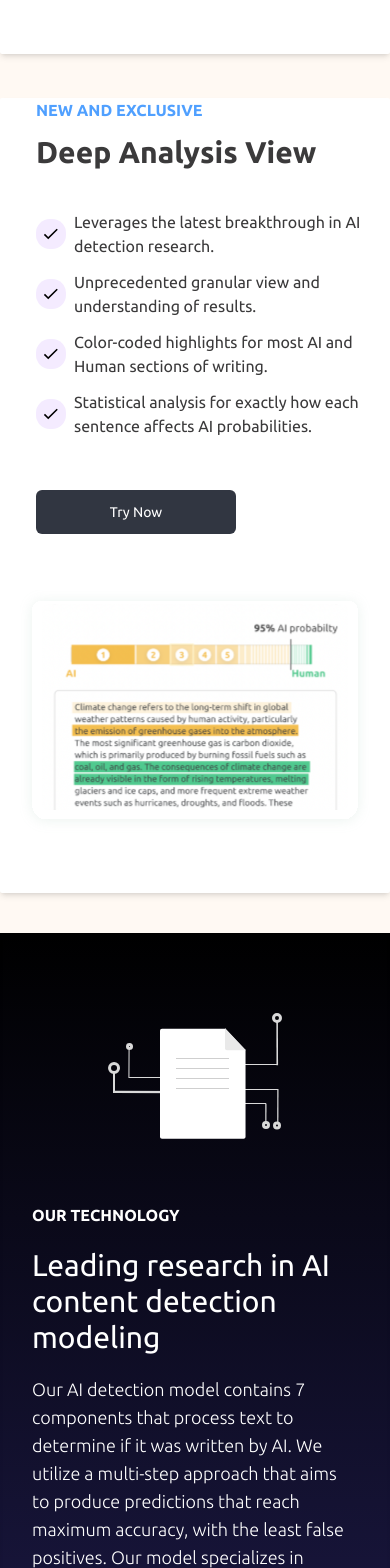
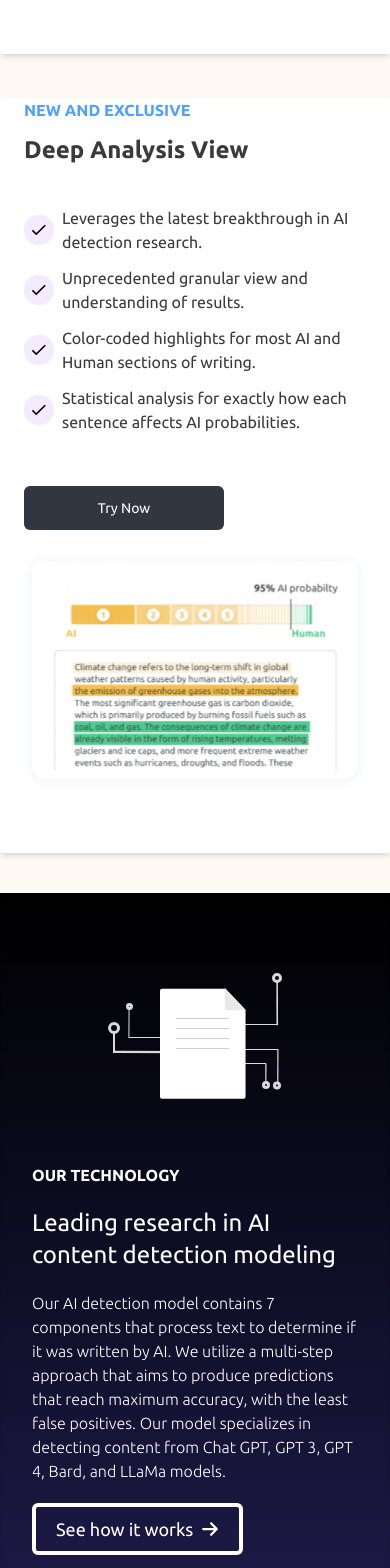
Before and after one commit to ayezabashir/gpt-zero, a React (Vite) app: page / in a window 390 px wide. Shown: the part 2000-3568 px from the top of the page. Built offline with nearby package versions, Linux system fonts and the light colour scheme.

Commit message:
styles update

```diff
--- a/src/assets/data/data.js
+++ b/src/assets/data/data.js
@@ -201,8 +201,7 @@ export const plansData = [
             "300,000 words per month",
             "Everything in Essential",
             "Premium view",
-            "Plagiarism Scanning",
-            "Writing Feedback"
+            "Plagiarism Scanning"
         ]
     },
 ]
--- a/src/components/footer/Footer.jsx
+++ b/src/components/footer/Footer.jsx
@@ -1,9 +1,9 @@
-import { IoLogoLinkedin, IoLogoTwitter } from "react-icons/io"
+import { IoLogoLinkedin, IoLogoTwitter } from "react-icons/io";
 import { FaFacebook } from "react-icons/fa6";
 
 const Footer = () => {
   return (
-        <div className="relative bottom-0 my-28 container">
+    <div className="relative bottom-0 my-10 container">
       <ul className="text-txt-black flex justify-evenly items-center flex-wrap">
         <li>© 2023-2024 GPTZero |</li>
         <li className="underline">Contact Us |</li>
@@ -13,7 +13,7 @@ const Footer = () => {
         <li className="underline">Cookie Policy |</li>
         <li className="underline">Privacy Policy |</li>
         <li className="underline">Terms of Use |</li>
-                <li >Powered by AWS </li>
+        <li>Powered by AWS </li>
       </ul>
       <div className="text-txt-black mt-5 flex justify-center gap-2 items-center">
         Follow us on :
@@ -24,7 +24,7 @@ const Footer = () => {
         </div>
       </div>
     </div>
-    )
-}
+  );
+};
 
-export default Footer
+export default Footer;
--- a/src/components/leadingResearch/Leading.jsx
+++ b/src/components/leadingResearch/Leading.jsx
@@ -1,4 +1,4 @@
-import { FaArrowRight } from "react-icons/fa6"
+import { FaArrowRight } from "react-icons/fa6";
 
 const Leading = () => {
   return (
@@ -8,14 +8,27 @@ const Leading = () => {
           <img className="mx-auto mb-16 md:m-0" src="/tech.svg" alt="" />
           <div className="text-white md:text-right md:pl-[10%] md:flex flex-col justify-between items-end">
             <h1 className="text-base font-bold mb-5"> OUR TECHNOLOGY</h1>
-                        <h2 className="text-3xl mb-5"> Leading research in AI content detection modeling</h2>
-                        <p className="text-lg font-light"> Our AI detection model contains 7 components that process text to determine if it was written by AI. We utilize a multi-step approach that aims to produce predictions that reach maximum accuracy, with the least false positives. Our model specializes in detecting content from Chat GPT, GPT 3, GPT 4, Bard, and LLaMa models.</p>
-                        <button className="text-xl border-4 gap-2 mt-5 px-5 py-3 rounded-md flex items-center justify-between">See how it works <FaArrowRight /> </button>
+            <h2 className="md:text-3xl text-2xl mb-5">
+              {" "}
+              Leading research in AI content detection modeling
+            </h2>
+            <p className="md:text-lg text-base font-light">
+              {" "}
+              Our AI detection model contains 7 components that process text to
+              determine if it was written by AI. We utilize a multi-step
+              approach that aims to produce predictions that reach maximum
+              accuracy, with the least false positives. Our model specializes in
+              detecting content from Chat GPT, GPT 3, GPT 4, Bard, and LLaMa
+              models.
+            </p>
+            <button className="md:text-xl text-lg border-4 gap-2 mt-5 px-5 md:py-3 py-2 rounded-md flex items-center justify-between">
+              See how it works <FaArrowRight />{" "}
+            </button>
           </div>
         </div>
       </div>
     </>
-    )
-}
+  );
+};
 
-export default Leading
+export default Leading;
--- a/src/components/newsexclusve/NewsExclusive.jsx
+++ b/src/components/newsexclusve/NewsExclusive.jsx
@@ -1,9 +1,11 @@
 const NewsExclusive = () => {
   return (
     <div className="md:w-[85%] mx-auto shadow-md rounded-sm bg-white z-50 opacity-100 relative my-10 pb-10 md:flex items-center justify-between ">
-            <div className="md:w-[65%] m-9 mt-11 mr-2">
+      <div className="md:w-[65%] md:m-9 ml-6 mt-11 mr-2">
         <h2 className="text-blue font-bold text-base">NEW AND EXCLUSIVE</h2>
-                <h3 className="text-txt-black mt-3 mb-5 text-3xl font-bold">Deep Analysis View</h3>
+        <h3 className="text-txt-black mt-3 mb-5 md:text-3xl text-2xl font-bold">
+          Deep Analysis View
+        </h3>
         <ul className="mt-10">
           <li className="flex gap-2 mb-3 text-txt-black items-center">
             <img src="/check.svg" alt="" />
@@ -19,15 +21,21 @@ const NewsExclusive = () => {
           </li>
           <li className="flex gap-2 mb-3 text-txt-black items-center">
             <img src="/check.svg" alt="" />
-                        Statistical analysis for exactly how each sentence affects AI probabilities.
+            Statistical analysis for exactly how each sentence affects AI
+            probabilities.
           </li>
+        </ul>
+        <button className="w-[200px] p-3 mt-10 rounded-md text-sm bg-btn-black hover:bg-btn-hover-black text-white">
+          Try Now
+        </button>
+      </div>
+      <img
+        className="w-full md:w-[35%] p-5 md:p-0"
+        src="/deepanalysis.svg"
+        alt=""
+      />
+    </div>
+  );
+};
 
-                </ul>
-                <button className="w-[200px] p-3 mt-10 rounded-md text-sm bg-btn-black hover:bg-btn-hover-black text-white">Try Now</button>
-            </div>
-            <img className="w-full md:w-[35%] p-5 md:p-0" src="/deepanalysis.svg" alt="" />
-        </div>
-    )
-}
-
-export default NewsExclusive
+export default NewsExclusive;
--- a/src/components/plans/Plans.jsx
+++ b/src/components/plans/Plans.jsx
@@ -1,53 +1,92 @@
-import { useState } from 'react';
+import { useState } from "react";
 import { plansData } from "../../assets/data/data";
 
 const Plans = () => {
   const [isYearly, setIsYearly] = useState(true);
   const togglePlanType = () => {
-        setIsYearly(prevState => !prevState);
+    setIsYearly((prevState) => !prevState);
   };
 
   return (
     <>
-            <h2 className="text-txt-black text-2xl text-center my-10 font-bold">Choose Your Plan</h2>
+      <h2 className="text-txt-black md:text-2xl text-xl text-center my-10 font-bold">
+        Choose Your Plan
+      </h2>
       <div className="container flex justify-center gap-3">
-                <button className={`text-txt-black font-medium ${isYearly ? 'border-b-4 border-[#E5E7EB]' : 'border-b-0'}`} onClick={togglePlanType}>Yearly <span className="text-blue">(Save 33%)</span> </button>
-                <button className={`text-gray font-medium ${isYearly ? 'border-b-0' : 'border-b-4 border-[#E5E7EB]'}`} onClick={togglePlanType}>Monthly</button>
+        <button
+          className={`text-txt-black font-medium ${
+            isYearly ? "border-b-4 border-[#E5E7EB]" : "border-b-0"
+          }`}
+          onClick={togglePlanType}
+        >
+          Yearly <span className="text-blue">(Save 33%)</span>{" "}
+        </button>
+        <button
+          className={`text-gray font-medium ${
+            isYearly ? "border-b-0" : "border-b-4 border-[#E5E7EB]"
+          }`}
+          onClick={togglePlanType}
+        >
+          Monthly
+        </button>
       </div>
-            <div className="container p-20 pt-0 md:p-0 lg:p-20 lg:pt-0 md:flex justify-between items-center">
-                {plansData.map(item => {
+      <div className="container pt-0 md:p-0 lg:p-20 lg:pt-0 md:flex justify-between items-center">
+        {plansData.map((item) => {
           return (
-                        <div key={item.id} className="container h-[600px] p-10 m-5 rounded-md shadow-lg bg-white hover:shadow-xl flex flex-col justify-between cursor-pointer hover:scale-105 ease-out delay-150 duration-300">
-                            <div className="border-b-2 pb-10 border-slate-200">
-                                <h2 className="text-txt-black uppercase font-bold text-lg">{item.plan}</h2>
-                                {item.price === '$16' && <button className="bg-[#60A5FA] my-2 text-white px-2 py-1 text-xs uppercase rounded-full">Most popular</button>}
-                                {item.plan !== 'basic' && (
-                                    <h3 className="text-txt-black text-2xl font-medium my-3">
-                                        {isYearly ? (item.price === '$10' ? '$10' : '$16') : (item.price === '$10' ? '$15' : '$24')}
+            <div
+              key={item.id}
+              className="h-auto md:h-[600px] lg:p-10 p-5 lg:m-5 md:m-3 my-5 rounded-md shadow-lg bg-white hover:shadow-xl flex flex-col justify-between cursor-pointer hover:scale-105 ease-out delay-150 duration-300"
+            >
+              <div className="border-b-2 md:pb-10 pb-5 border-slate-200">
+                <h2 className="text-txt-black uppercase font-bold md:text-lg text-base">
+                  {item.plan}
+                </h2>
+                {item.price === "$16" && (
+                  <button className="bg-[#60A5FA] my-2 text-white px-2 py-1 text-xs uppercase rounded-full">
+                    Most popular
+                  </button>
+                )}
+                {item.plan !== "basic" && (
+                  <h3 className="text-txt-black md:text-2xl text-xl font-medium my-3">
+                    {isYearly
+                      ? item.price === "$10"
+                        ? "$10"
+                        : "$16"
+                      : item.price === "$10"
+                      ? "$15"
+                      : "$24"}
                     /<span className="text-xs">month</span>
                   </h3>
                 )}
-                                {item.plan === 'basic' && (
-                                    <h3 className="text-txt-black text-2xl font-medium my-3">
+                {item.plan === "basic" && (
+                  <h3 className="text-txt-black md:text-2xl text-xl font-medium my-3">
                     {item.price}/<span className="text-xs">month</span>
                   </h3>
                 )}
                 <p className="card-text font-light text-xs">{item.text}</p>
               </div>
-                            <div className="py-5">
+              <div className="md:py-5 py-3">
                 {item.p.map((check, index) => {
                   return (
-                                        <p key={index} className="flex items-start tracking-wider gap-2 my-2 text-xs"><img src="/bluecheck.svg" alt="" />{check}</p>
-                                    )
+                    <p
+                      key={index}
+                      className="flex items-start tracking-wider gap-2 my-2 text-xs"
+                    >
+                      <img src="/bluecheck.svg" alt="" />
+                      {check}
+                    </p>
+                  );
                 })}
               </div>
-                            <button className="border rounded-md text-sm mt-5 px-2 py-3 hover:bg-btn-hover-black hover:text-white">Get Started</button>
+              <button className="border rounded-md text-sm my-5 px-2 py-3 hover:bg-btn-hover-black hover:text-white">
+                Get Started
+              </button>
             </div>
-                    )
+          );
         })}
       </div>
     </>
-    )
-}
+  );
+};
 
 export default Plans;
```
Lines whose indentation alone changed are shown as unchanged.
